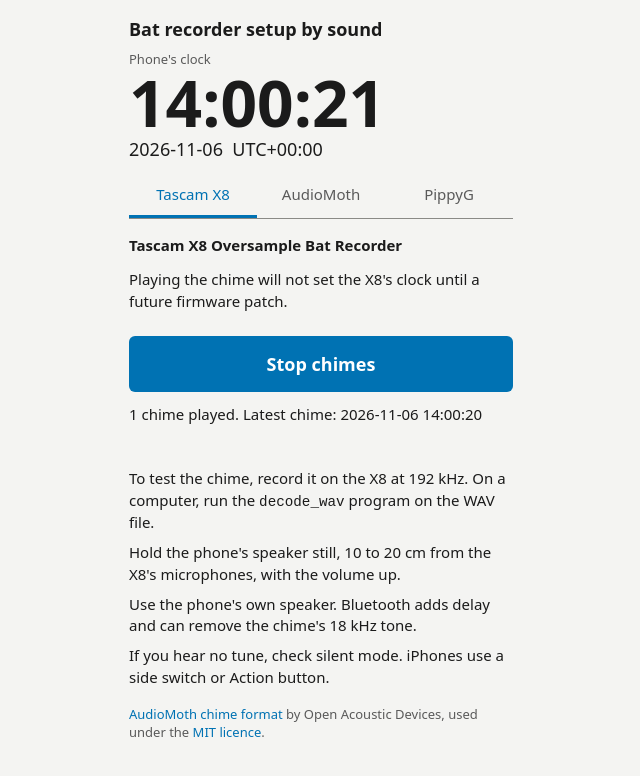
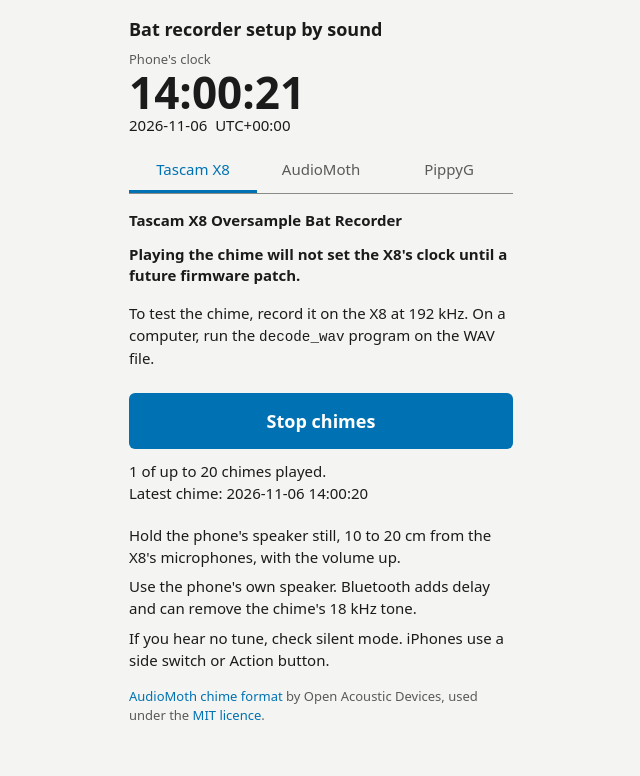
Before and after one commit to pengowray/oversample-tascam-firmware, a plain HTML site: page web/recorder-setup/index.html in a window 1280 px wide. Both pictures are taken after a click on the button "Play chimes for 1 minute". Shown: the whole page, without its empty margins (319-959 px from the left). Drawn offline with Linux system fonts and the light colour scheme.

Commit message:
Recorder setup page: second review, prerequisites before the button
- X8 tab: the not-yet note is bold and the test steps sit above the play button.
- PippyG tab: what must be true before the one-shot chirp moves from below the
  button to the top of the tab. The status line says what the chirp contains.
- Smaller clock, so the send button is the main thing on the page.
- The count during a run reads "N of up to 20 chimes played".

```diff
--- a/web/recorder-setup/index.html
+++ b/web/recorder-setup/index.html
@@ -25,11 +25,11 @@
 
   <section id="panel-x8" role="tabpanel" aria-labelledby="tab-x8" hidden>
     <h2>Tascam X8 Oversample Bat Recorder</h2>
-    <p class="note">Playing the chime will not set the X8's clock until a future firmware patch.</p>
+    <p class="note exception">Playing the chime will not set the X8's clock until a future firmware patch.</p>
+    <p class="note">To test the chime, record it on the X8 at 192&nbsp;kHz. On a computer, run the <code>decode_wav</code> program on the WAV file.</p>
     <div class="send-bar"><button class="send" id="x8-send" type="button"></button></div>
     <p class="status" id="x8-status" role="status"></p>
     <ul class="help">
-      <li>To test the chime, record it on the X8 at 192&nbsp;kHz. On a computer, run the <code>decode_wav</code> program on the WAV file.</li>
       <li>Hold the phone's speaker still, 10&nbsp;to&nbsp;20&nbsp;cm from the X8's microphones, with the volume up.</li>
       <li>Use the phone's own speaker. Bluetooth adds delay and can remove the chime's 18&nbsp;kHz tone.</li>
       <li>If you hear no tune, check silent mode. iPhones use a side switch or Action button.</li>
@@ -72,7 +72,8 @@
   </section>
 
   <section id="panel-pippyg" role="tabpanel" aria-labelledby="tab-pippyg" hidden>
-    <p class="note">This page has never been tested on a real PippyG.</p>
+    <p class="note exception">This page has never been tested on a real PippyG.</p>
+    <p class="note">Needed first: the PippyG is powered on, the start-up flashes have finished, and the red LED reacts to sound.</p>
 
     <div class="fields">
       <label>Recording Mode
@@ -105,7 +106,7 @@
       <label>Device ID
         <input id="pg-id" type="text" inputmode="numeric" autocomplete="off">
       </label>
-      <label>Recording length
+      <label>Recording Length
         <select id="pg-length">
           <option value="0"></option>
           <option value="1"></option>
@@ -134,7 +135,7 @@
     <p class="status tall" id="pippyg-status" role="status"></p>
     <ul class="help">
       <li>Success: the red LED flashes 8 to 10 times, then stays off. Firmware 10 also writes chirp.txt to the SD card.</li>
-      <li>Failure: no flashes, and the red LED keeps following sound. Change the phone's volume and the distance, then play the chirp again.</li>
+      <li>Failure: no flashes, and the red LED keeps reacting to sound. Change the phone's volume and the distance, then play the chirp again.</li>
       <li>Manual: about 4&nbsp;cm from the microphone hole, 75% volume or more. Pipistrelle app notes: 10 to 15&nbsp;cm, 25% to 33% volume; quieter is often better.</li>
       <li>Power: once programmed, the PippyG stops listening until it is powered off and on. Its settings are lost when the power is off.</li>
     </ul>
--- a/web/recorder-setup/setup.css
+++ b/web/recorder-setup/setup.css
@@ -47,12 +47,13 @@ main { max-width: 26rem; margin: 0 auto; padding: 16px; }
 h1 { margin: 0 0 8px; font-size: 18px; font-weight: 600; }
 h2 { margin: 0 0 12px; font-size: 15px; font-weight: 600; }
 
-/* The time is what every recorder receives, so it is the largest thing on the
-   page. Tabular figures stop it moving as the seconds change. */
+/* The time is what every recorder receives, so it is large enough to compare with
+   a watch, but the send button stays the main thing on the page. Tabular figures
+   stop it moving as the seconds change. */
 .clock { margin: 0 0 12px; font-variant-numeric: tabular-nums; }
 .clock .label { display: block; color: var(--muted); font-size: 13px; }
-.clock .time { display: block; font-size: clamp(48px, 16vw, 64px); line-height: 1.05; font-weight: 600; }
-.clock .date { display: block; font-size: 18px; }
+.clock .time { display: block; font-size: clamp(36px, 11vw, 44px); line-height: 1.05; font-weight: 600; }
+.clock .date { display: block; }
 
 /* Selection is shown by colour and a bar, so the labels keep their width. */
 .tabs { display: flex; margin: 0 0 16px; border-bottom: 1px solid var(--line); }
@@ -139,6 +140,8 @@ input:disabled, select:disabled, .plain:disabled, .send:disabled { opacity: 0.6;
 .status .latest { white-space: nowrap; }
 
 .note { margin: 0 0 16px; }
+/* What the reader would not assume: the recorder can't use the sound yet, or nobody has tested it. */
+.note.exception { font-weight: 600; }
 .help { margin: 0 0 16px; padding: 0; list-style: none; }
 .help li { margin-bottom: 8px; }
 code { font-family: ui-monospace, "Atkinson Hyperlegible Mono", monospace; font-size: 0.95em; }
--- a/web/recorder-setup/setup.js
+++ b/web/recorder-setup/setup.js
@@ -18,7 +18,7 @@
         x8Idle: "The phone's clock needs to be right. The chime contains the phone's date and time.",
         chirp: 'Play settings chirp',
         chirpAgain: 'Play settings chirp again',
-        chirpIdle: "Needed first: the phone's clock is right, and the PippyG is powered on, with the start-up flashes finished and the red LED following sound.",
+        chirpIdle: "The phone's clock needs to be right. The chirp contains the phone's local time and the settings above.",
         chirpWaiting: 'Waiting for the next whole second to play the chirp.',
         chirpMisread: 'Older firmware can misread a chirp without warning, so check the first recording\'s time and location.',
         locating: "Getting the phone's location",
@@ -186,7 +186,7 @@
         const latest = document.createElement('span');
         latest.className = 'latest';
         latest.textContent = 'Latest chime: ' + dateText(chimeTime) + ' ' + timeText(chimeTime);
-        showStatus(panel, chimes(count) + ' played. ');
+        showStatus(panel, count + ' of up to ' + CHIME_LIMIT + ' chimes played. ');
         panel.status.append(latest);
     }
 
```
